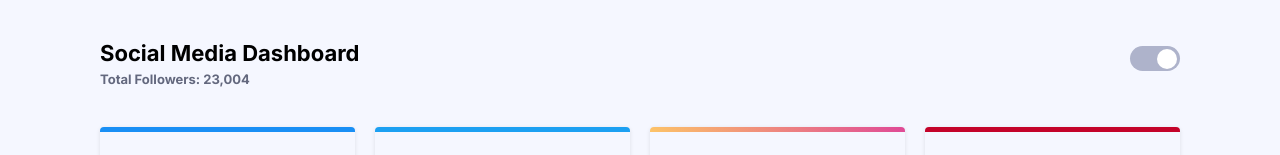
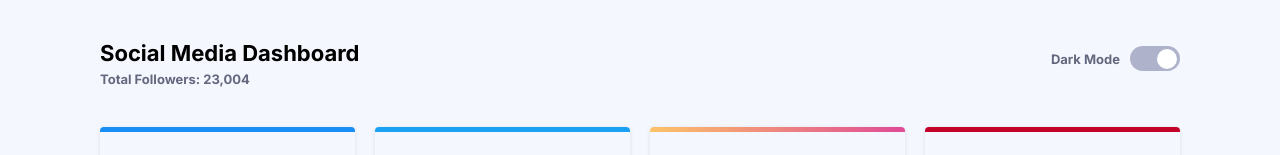
Before and after one commit to mikej321/social-dashboard, a React (Vite) app: page / in a window 1280 px wide. Shown: the top 155 px of the page. Built offline with nearby package versions, Linux system fonts and the light colour scheme.

Commit message:
Fix dark mode button

```diff
--- a/src/App.css
+++ b/src/App.css
@@ -230,10 +230,8 @@ main {
 }
 
 @media screen and (min-width: 400px) {
-  .theme_switcher_container > p {
-    opacity: 0;
-    width: 0;
-    height: 0;
+  .theme_switcher_container {
+    gap: 1rem;
   }
 }
 
--- a/src/App.jsx
+++ b/src/App.jsx
@@ -21,7 +21,7 @@ const App = () => {
 
     return (
         <div className="container">
-            <Header clickState={(e) => changeClickState(e)} />
+            <Header clicked={clicked} clickState={(e) => changeClickState(e)} />
             <main>
                 <Content />
                 <Overview />
@@ -30,11 +30,12 @@ const App = () => {
     )
 }
 
-const Header = ({ clickState }) => {
+const Header = ({ clicked, clickState }) => {
 
     const handleClick = (e) => {
         clickState(e);
     }
+
     return (
         <header>
             <div className="title_container">
@@ -42,7 +43,7 @@ const Header = ({ clickState }) => {
                 <p>Total Followers: 23,004</p>
             </div>
             <div className="theme_switcher_container">
-                <p>Dark Mode</p>
+                {!clicked ? <p>Dark Mode</p> : <p>Light Mode</p>}
                 <div className="theme_active_button" onClick={handleClick}>
                     <div className="bar"></div>
                     <div className="bar_ball"></div>
```
